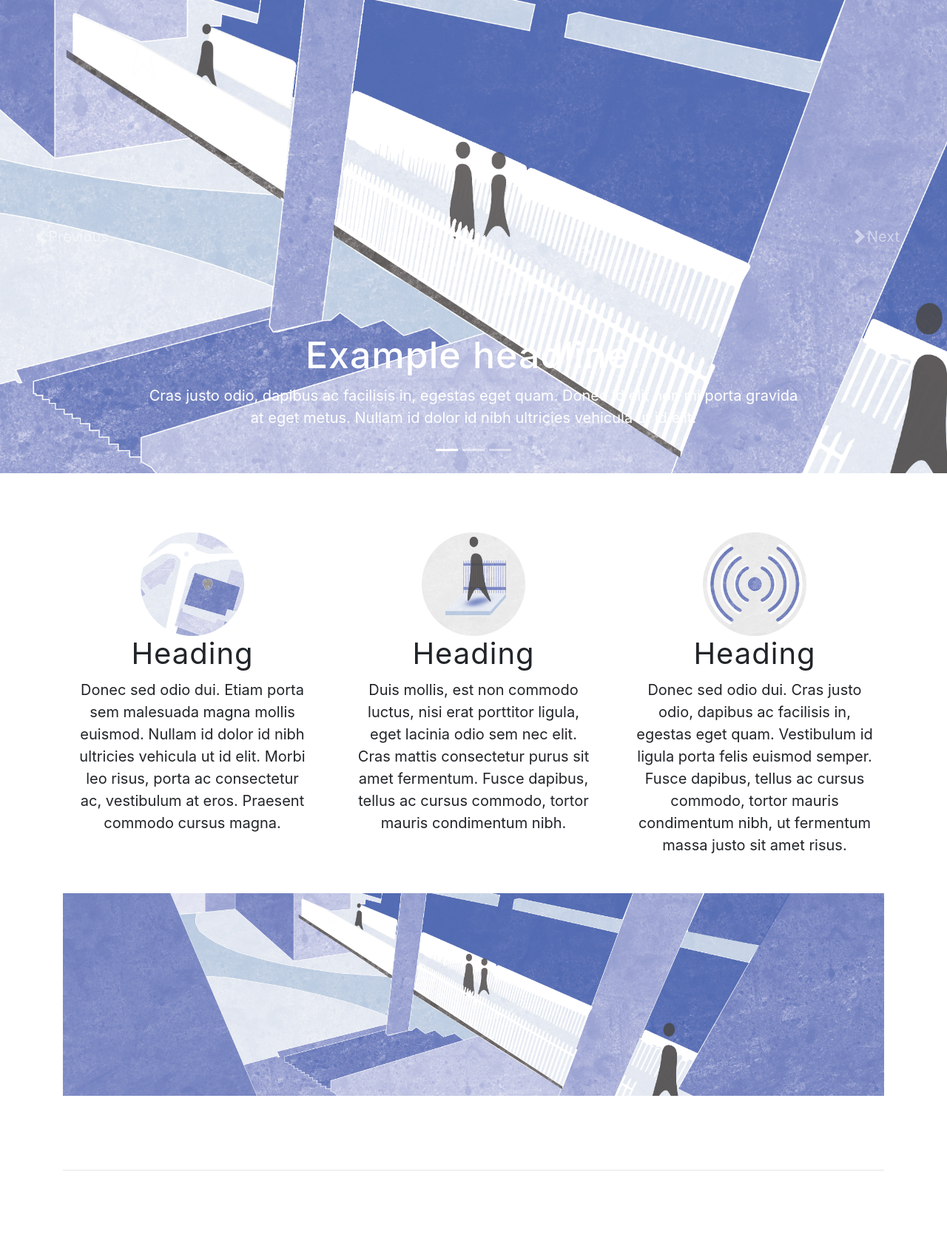
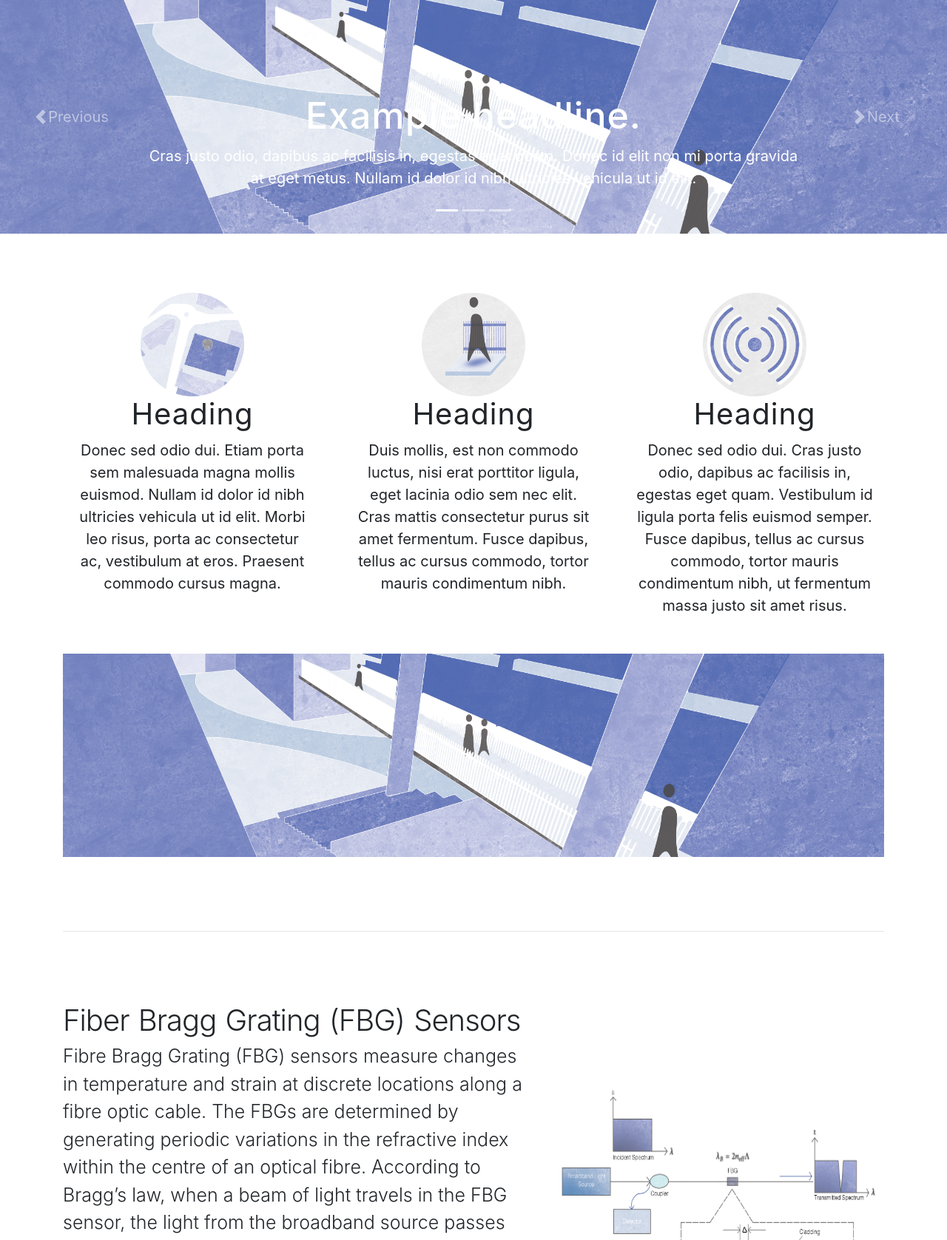
Before and after one commit to Mesolayer/NewAzure, a Django app: page / in a window 1280 px wide. Shown: the part 160-1837 px from the top of the page at 74% size. Run offline with Django 3.2, Linux system fonts and the light colour scheme; some libraries are stand-ins or nearby versions.

Commit message:
fix banner

```diff
--- a/static/css/base_styles/base.css
+++ b/static/css/base_styles/base.css
@@ -141,7 +141,7 @@ iframe {
 .banner img {
   width: 100%;
   height: 100%;
-  object-fit: cover;
+  object-fit: contain;
 }
 
 
@@ -175,13 +175,12 @@ iframe {
 
 /* Declare heights because of positioning of img element */
 .carousel-item {
-  height: 32rem;
+  height: 100%;
 }
 .carousel-item > img {
   position: absolute;
   top: 0;
   left: 0;
-  min-width: 100%;
   height: 32rem;
 }
 
--- a/templates/html/home/home.html
+++ b/templates/html/home/home.html
@@ -19,7 +19,6 @@
         <div class="banner">
           <img src="{% static 'images/banner.jpg' %}">
         </div>
-        <svg class="bd-placeholder-img" width="100%" height="100%" xmlns="http://www.w3.org/2000/svg" aria-hidden="true" preserveAspectRatio="xMidYMid slice" focusable="false"><rect width="100%" height="100%" fill="#777"/></svg>
         <div class="container">
           <div class="carousel-caption text-start">
             <h1>Example headline.</h1>
@@ -31,7 +30,6 @@
         <div class="banner">
           <img src="{% static 'images/banner.jpg' %}">
         </div>
-        <svg class="bd-placeholder-img" width="100%" height="100%" xmlns="http://www.w3.org/2000/svg" aria-hidden="true" preserveAspectRatio="xMidYMid slice" focusable="false"><rect width="100%" height="100%" fill="#777"/></svg>
         <div class="container">
           <div class="carousel-caption">
             <h1>Another example headline.</h1>
@@ -43,7 +41,6 @@
         <div class="banner">
           <img src="{% static 'images/banner.jpg' %}">
         </div>
-        <svg class="bd-placeholder-img" width="100%" height="100%" xmlns="http://www.w3.org/2000/svg" aria-hidden="true" preserveAspectRatio="xMidYMid slice" focusable="false"><rect width="100%" height="100%" fill="#777"/></svg>
         <div class="container">
           <div class="carousel-caption text-end">
             <h1>One more for good measure.</h1>
```
